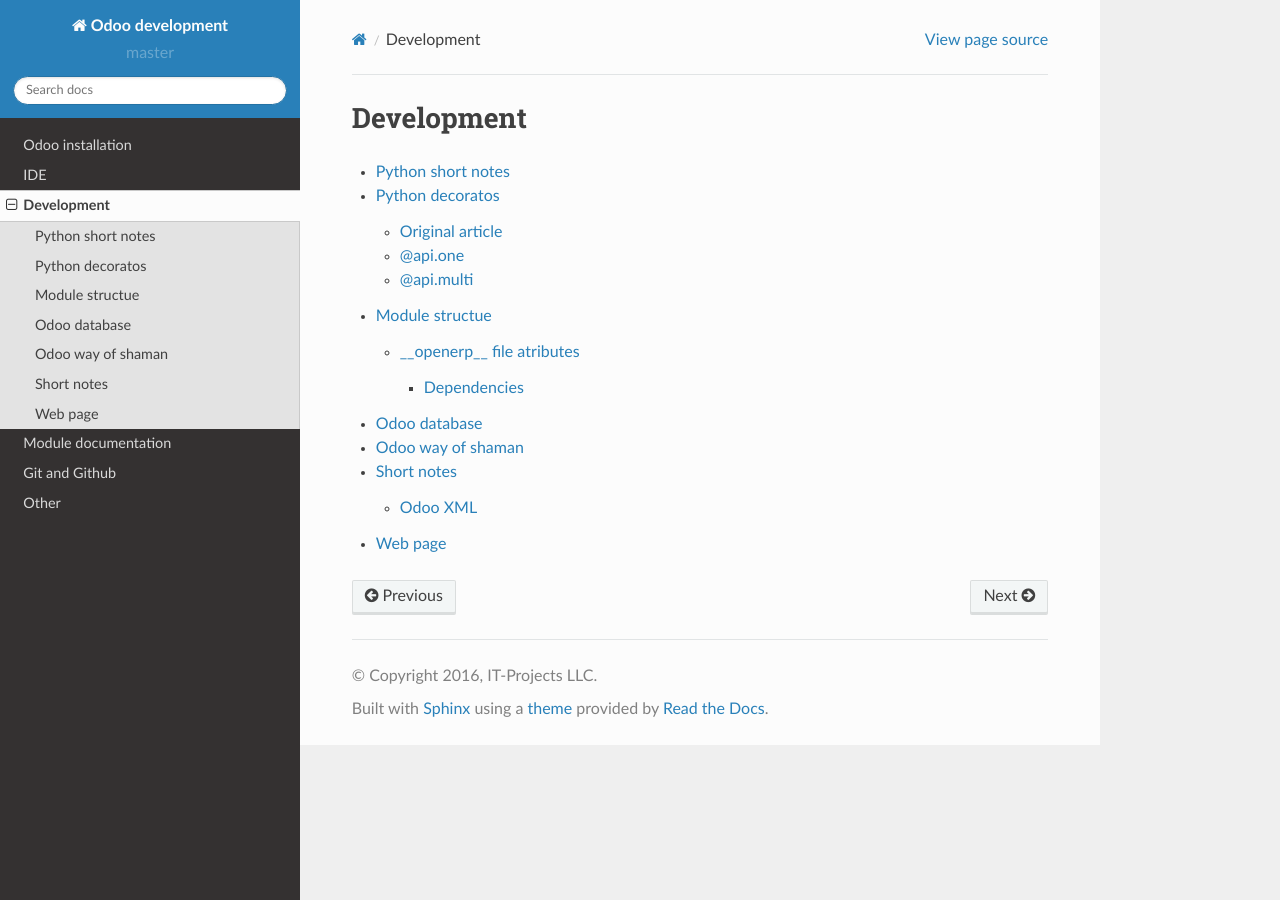
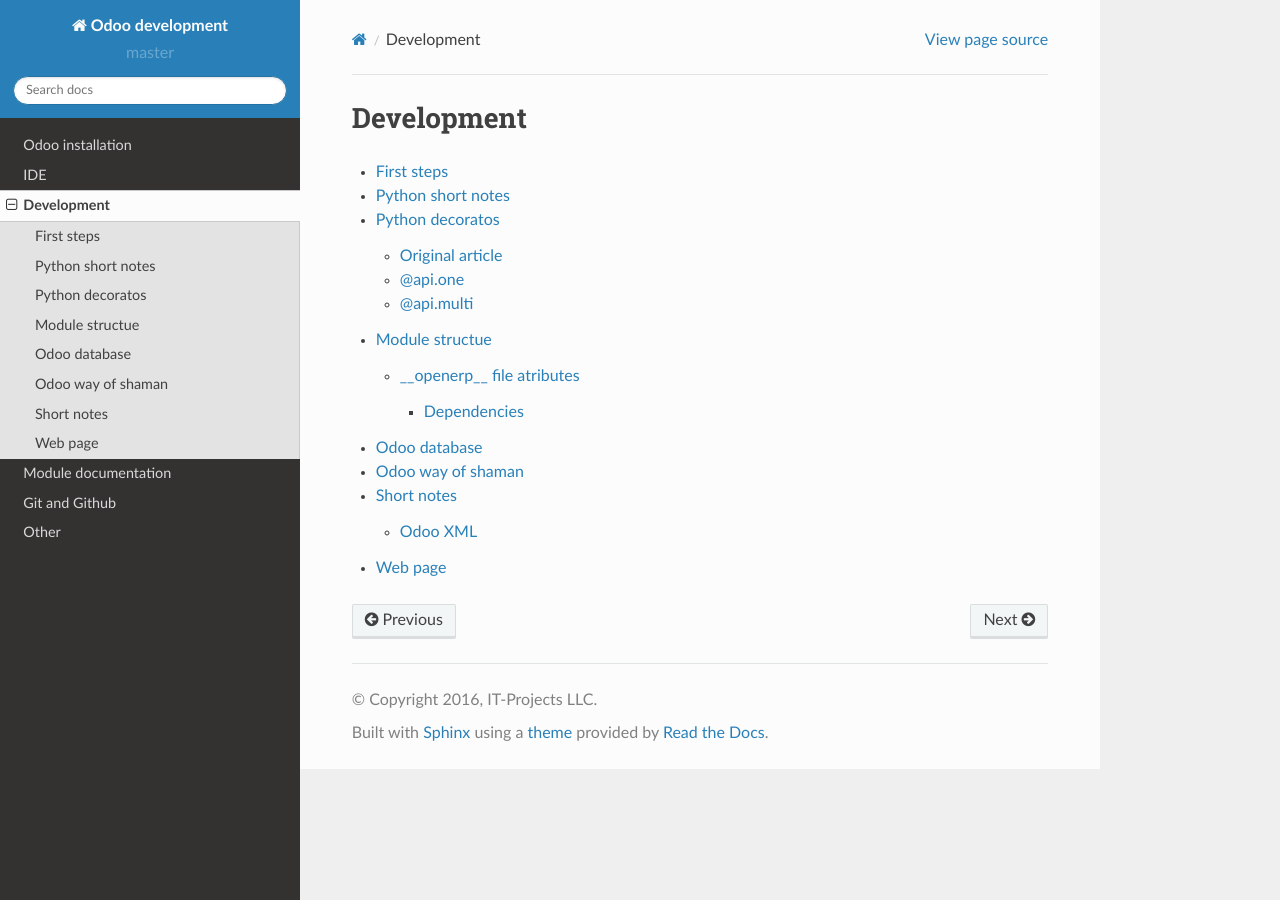
Before and after one commit to itpp-labs/odoo-development, a Sphinx documentation site: the page built from docs/dev/index.rst, in a window 1280 px wide. Built offline with Sphinx 7.4.7 and the Read the Docs theme 2.0.0, drawn with Linux system fonts in a browser that asks for light colours.

Commit message:
Add "first steps" section

```diff
--- /dev/null
+++ b/docs/dev/first-steps.rst
@@ -0,0 +1,6 @@
+First steps
+===========
+
+* :doc:`Install odoo <../install>`
+* take the course `Bulding a module <https://www.odoo.com/documentation/8.0/howtos/backend.html>`_
+* read the article `Source diving <https://yelizariev.github.io/odoo/development/2015/04/17/source-diving.html>`_
--- a/docs/dev/index.rst
+++ b/docs/dev/index.rst
@@ -1,9 +1,10 @@
 Development
-========
+===========
 
 .. toctree::
    :maxdepth: 3
 
+   first-steps
    python
    odoo
    short_notes
```
